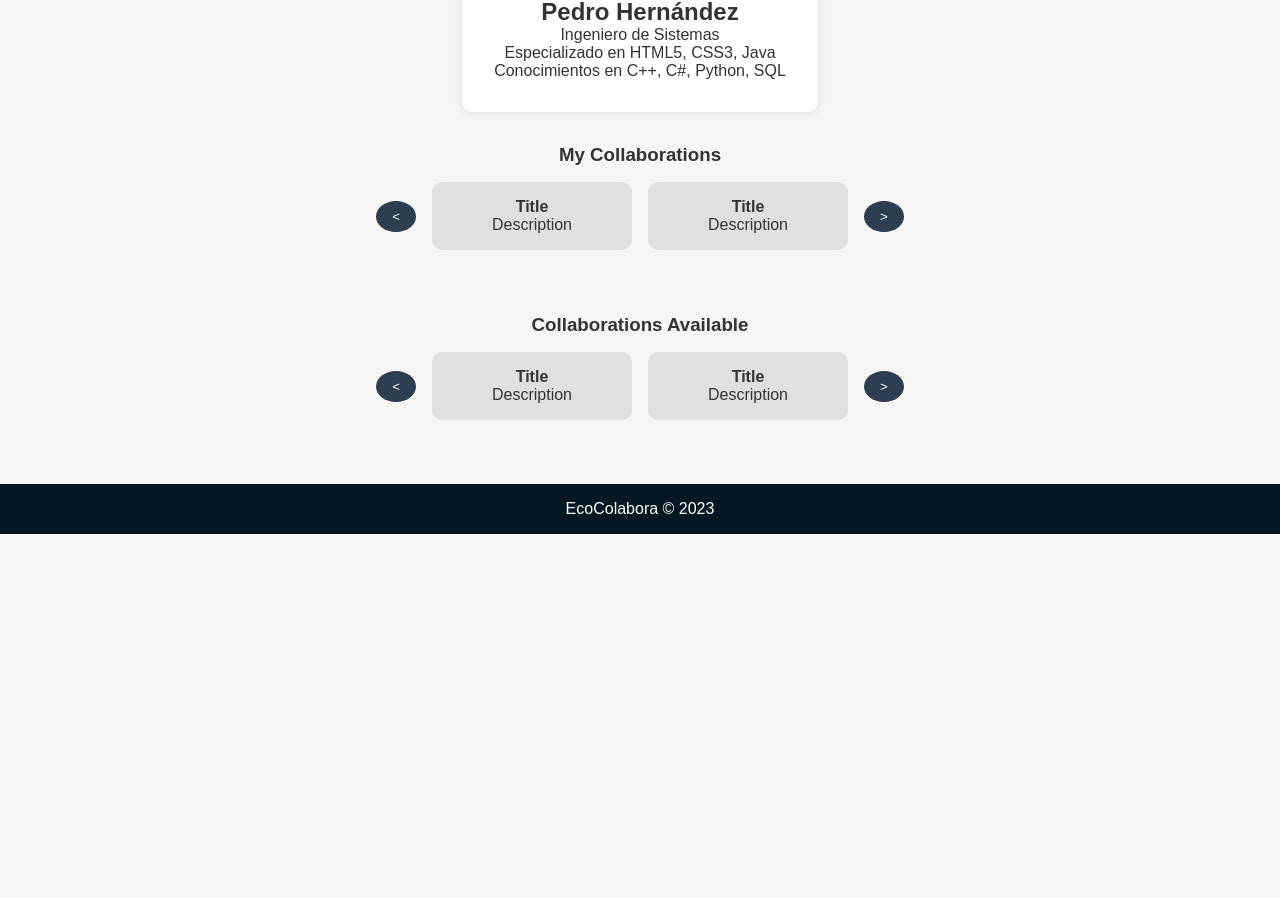
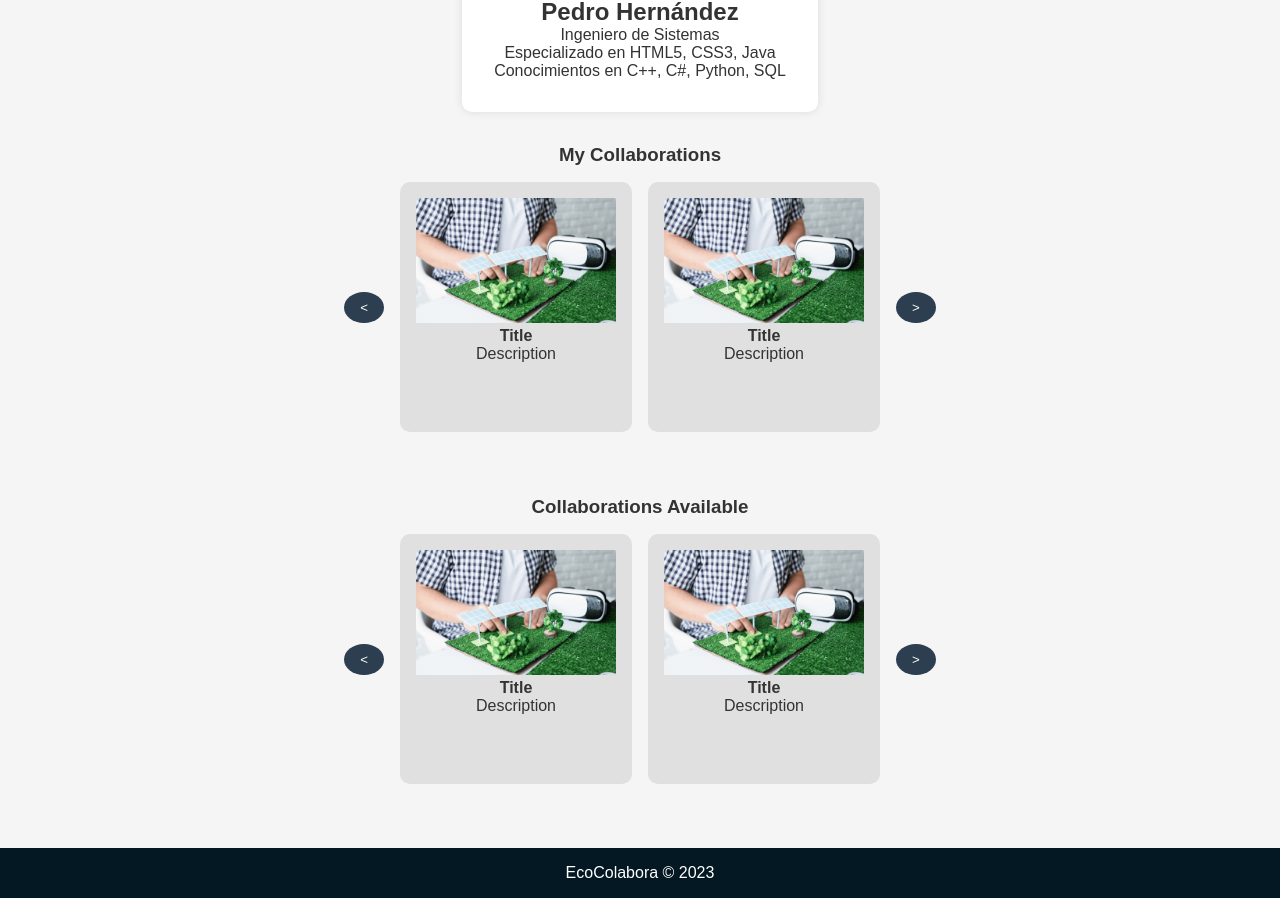
Before and after one commit to jlinares30/EcoColabora, a plain HTML site: page perfil.html in a window 1280 px wide. Shown: the part 184-1082 px from the top of the page. Before the commit the page ends 800 px from the top, so only its background shows below. Drawn offline with Linux system fonts and the light colour scheme.

Commit message:
change img

```diff
--- a/perfil.html
+++ b/perfil.html
@@ -36,10 +36,12 @@
                 <button class="carousel-button left">&lt;</button>
                 <div class="carousel-items">
                     <div class="item">
+                        <img src="./imagenes/proyecto-ecologico.png" alt="img-proyecto">
                         <h4>Title</h4>
                         <p>Description</p>
                     </div>
                     <div class="item">
+                        <img src="./imagenes/proyecto-ecologico.png" alt="img-proyecto">
                         <h4>Title</h4>
                         <p>Description</p>
                     </div>
@@ -54,10 +56,12 @@
                 <button class="carousel-button left">&lt;</button>
                 <div class="carousel-items">
                     <div class="item">
+                        <img src="./imagenes/proyecto-ecologico.png" alt="img-proyecto">
                         <h4>Title</h4>
                         <p>Description</p>
                     </div>
                     <div class="item">
+                        <img src="./imagenes/proyecto-ecologico.png" alt="img-proyecto">
                         <h4>Title</h4>
                         <p>Description</p>
                     </div>
--- a/style.css
+++ b/style.css
@@ -69,11 +69,15 @@ body {
 
 .item {
     background-color: #e0e0e0;
+    height: 250px;
     border-radius: 10px;
     margin: 0 0.5rem;
     padding: 1rem;
     min-width: 200px;
     flex: none;
+}
+.item img{
+    width: 200px;
 }
 
 .carousel-button {
```
Also changed, not shown: imagenes/proyecto-ecologico.png (added).
